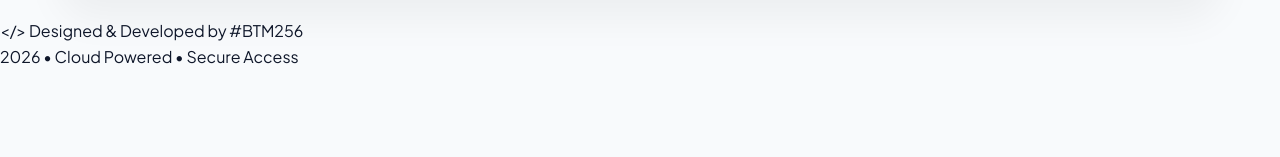
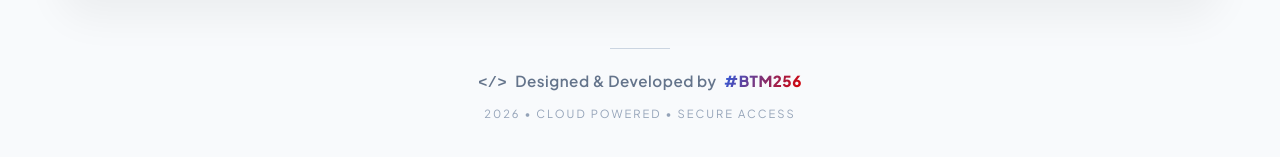
Before and after one commit to blissphones/bliss-phones, a plain HTML site: page index.html in a window 1280 px wide. Shown: the part 1784-1941 px from the top of the page. Before the commit the page ends 1853 px from the top, so only its background shows below. Drawn offline with Linux system fonts and the light colour scheme.

Commit message:
Update style.css

```diff
--- a/style.css
+++ b/style.css
@@ -1,3 +1,58 @@
+/* --- Designer Credit Styles --- */
+.designer-credit {
+    padding: 30px 20px 50px;
+    background: var(--bg);
+    text-align: center;
+}
+
+.credit-content {
+    max-width: 600px;
+    margin: 0 auto;
+}
+
+.designer-credit .divider {
+    height: 1px;
+    width: 60px;
+    background: #cbd5e1;
+    margin: 0 auto 20px;
+}
+
+.designer-credit p {
+    font-size: 0.95rem;
+    color: #64748b;
+    font-weight: 600;
+    letter-spacing: 0.5px;
+}
+
+.code-icon {
+    color: var(--primary);
+    font-family: monospace;
+    font-weight: 800;
+    margin-right: 5px;
+}
+
+.designer-name {
+    color: var(--dark);
+    font-weight: 800;
+    background: linear-gradient(120deg, #2563eb, #d90000);
+    -webkit-background-clip: text;
+    -webkit-text-fill-color: transparent;
+    padding-left: 4px;
+}
+
+.tech-stack {
+    margin-top: 10px;
+    font-size: 0.7rem;
+    color: #94a3b8;
+    text-transform: uppercase;
+    letter-spacing: 2px;
+}
+
+/* Hover effect to show off */
+.designer-credit:hover .designer-name {
+    filter: brightness(1.2);
+    transition: 0.3s;
+}
 /* --- LOCATION STYLES --- */
 .location-section {
     margin-top: 60px;
```
